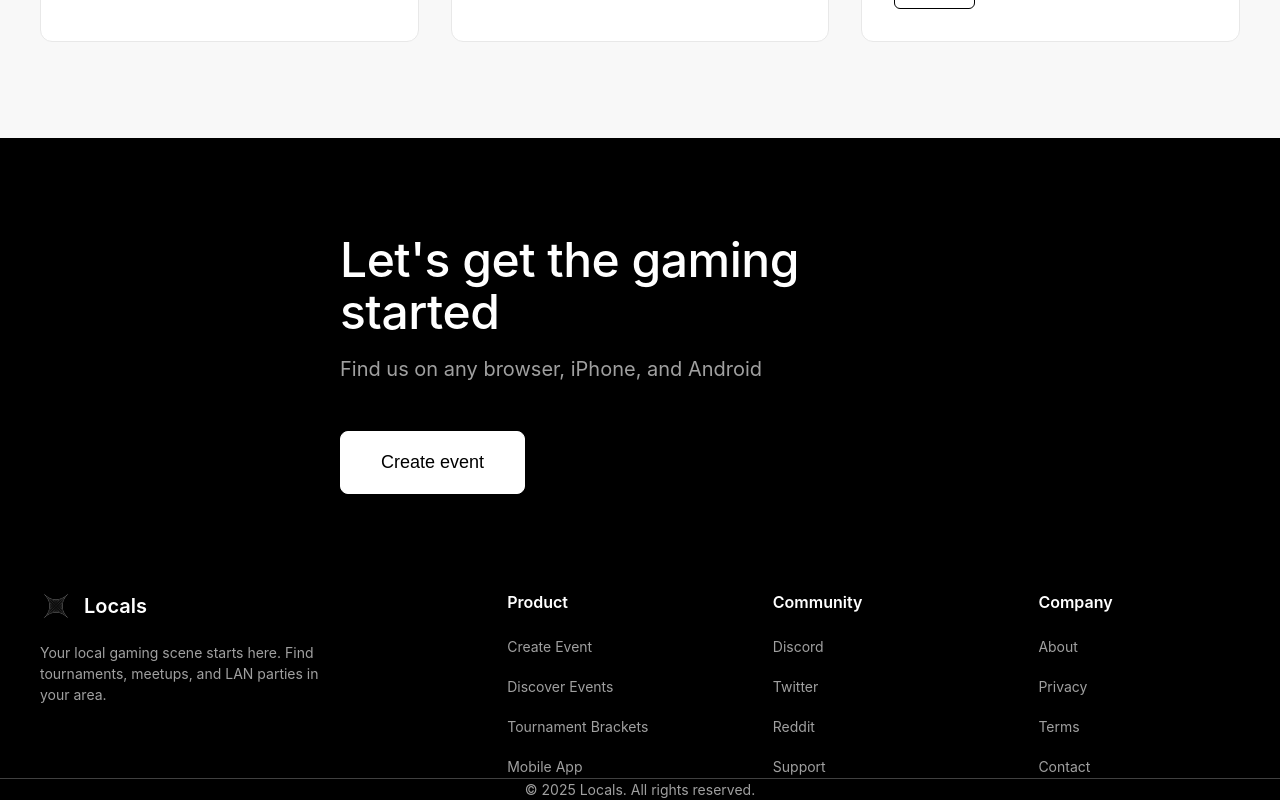
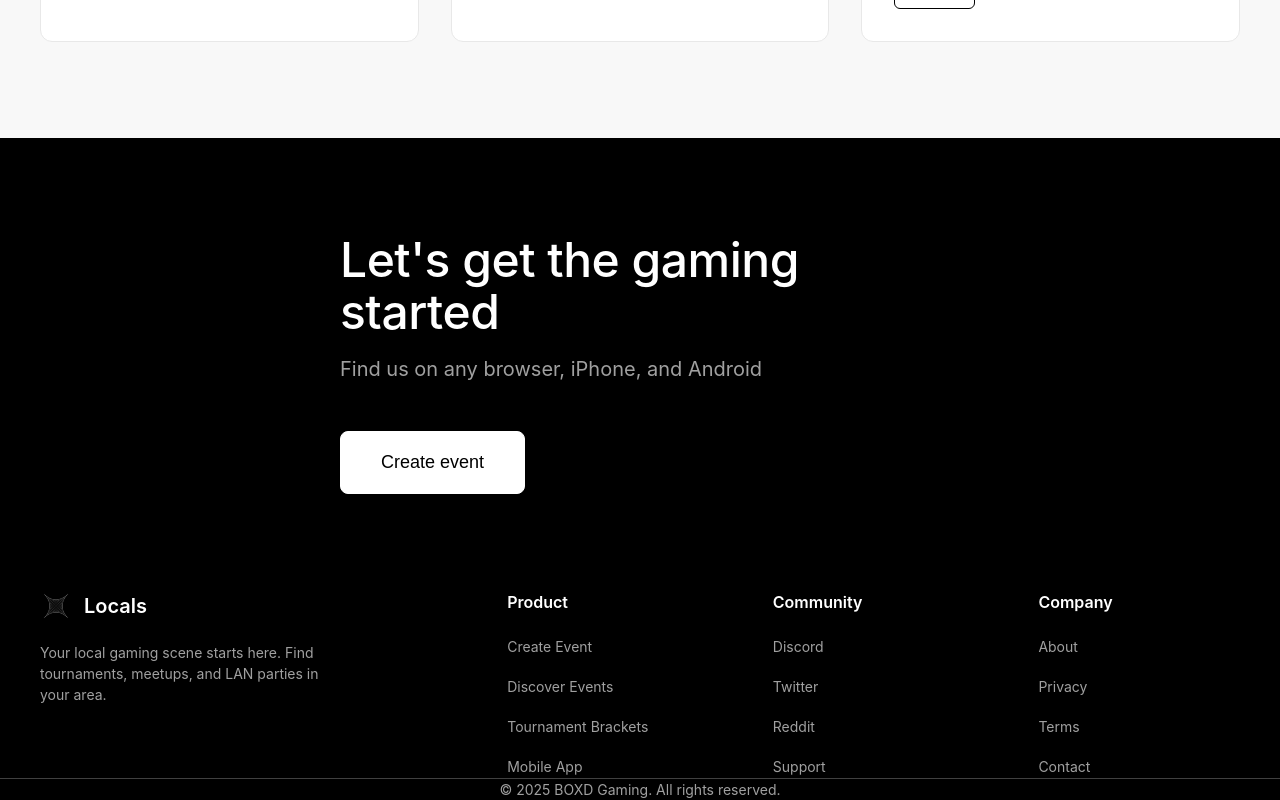
Before and after one commit to Shafiq-and-Company/boxd-events, a Next.js app: page /splash in a window 1280 px wide. Shown: the part 3778-4578 px from the top of the page. Built offline with nearby package versions, Linux system fonts and the light colour scheme; no server answers.

Commit message:
fixing cipyright

```diff
--- a/pages/splash/SplashFooter.js
+++ b/pages/splash/SplashFooter.js
@@ -53,7 +53,7 @@ export default function SplashFooter() {
       <div className={styles.footerBottom}>
         <div className={styles.footerBottomContent}>
           <p className={styles.copyright}>
-            © 2025 Locals. All rights reserved.
+            © 2025 BOXD Gaming. All rights reserved.
           </p>
         </div>
       </div>
```
Also changed, not shown: pages/splash/SplashFooter.module.css (+7 -1 lines).
